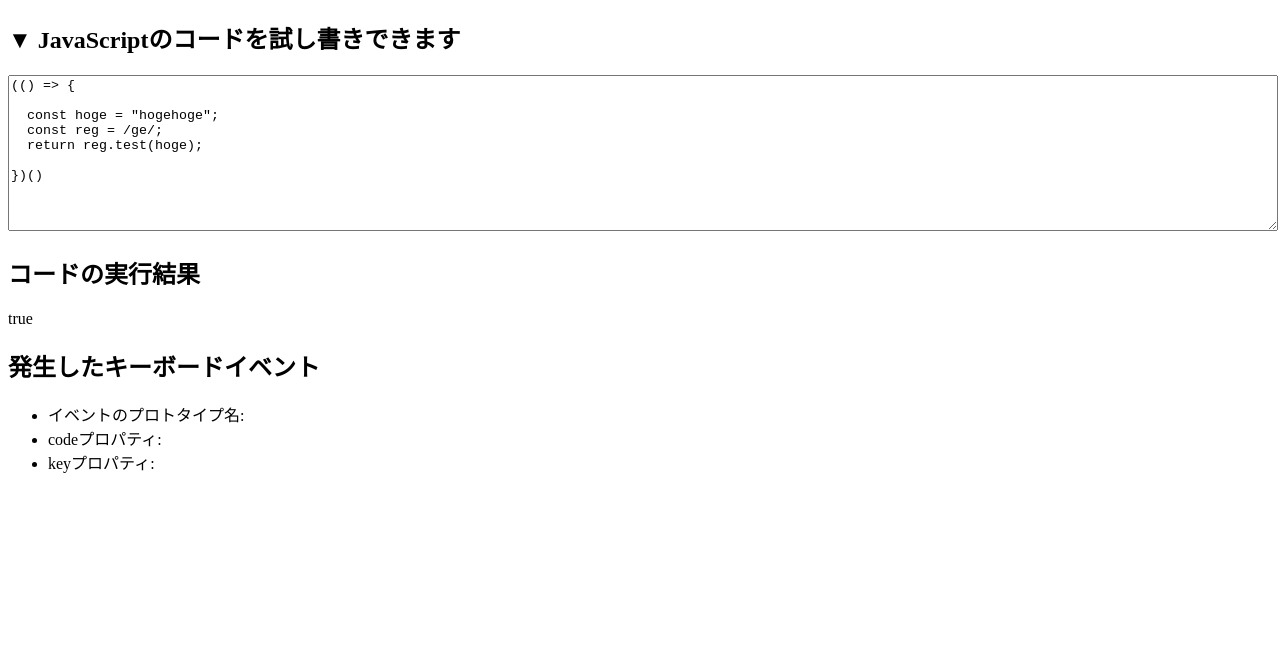
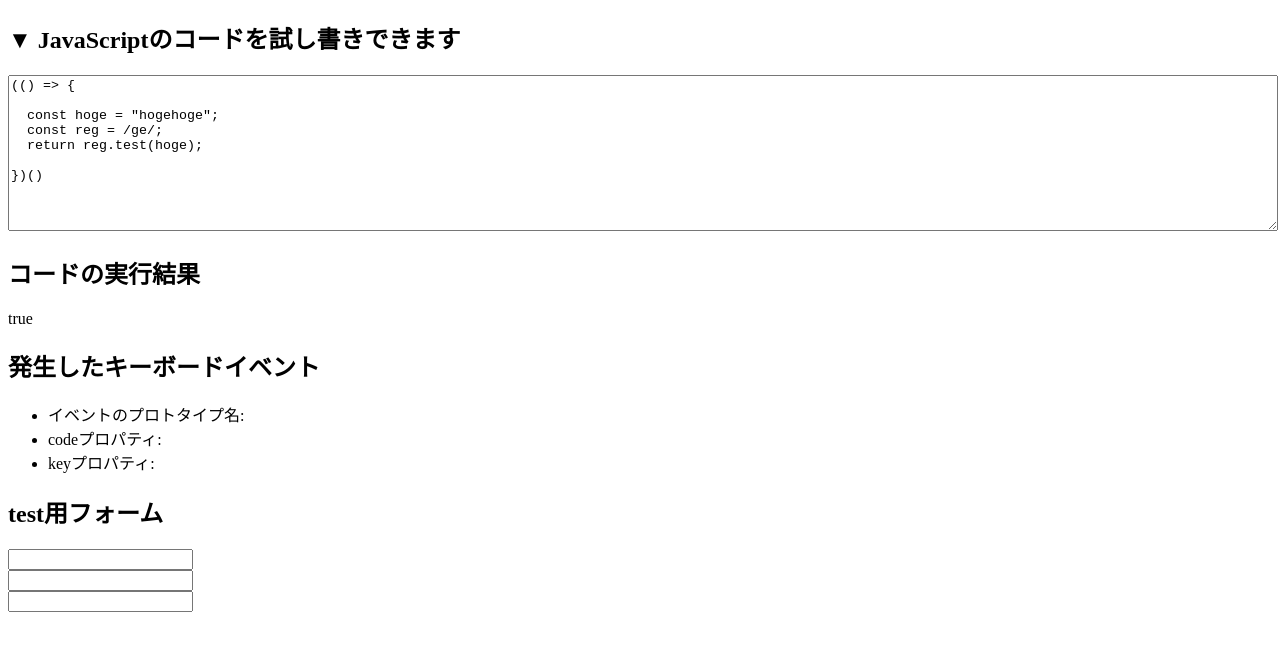
Before and after one commit to gel1123/signote, a plain HTML site: page 02_html5-Lv.2/test.html in a window 1280 px wide. Drawn offline with Linux system fonts and the light colour scheme.

Commit message:
studyibg...

```diff
--- a/02_html5-Lv.2/test.html
+++ b/02_html5-Lv.2/test.html
@@ -41,7 +41,7 @@ window.onload = () => {
 </script>
 </head>
 <body>
-<div id="code">
+<form id="code">
 	<h2>▼ JavaScriptのコードを試し書きできます</h2>
 	<textarea oninput="test(this)">
 (() => {
@@ -51,7 +51,7 @@ window.onload = () => {
   return reg.test(hoge);
 
 })()</textarea>
-</div>
+</form>
 <div id="result">
 	<h2>コードの実行結果</h2>
 	<p></p>
@@ -64,5 +64,20 @@ window.onload = () => {
 		<li>keyプロパティ: <span></span></li>
 	</ul>
 </div>
+
+<div id="test-form">
+	<h2>test用フォーム</h2>
+	<form id="hoge" name="h">
+		<input name="i">
+	</form>
+
+	<form id="fuge" name="f">
+		<input name="i">
+	</form>
+
+	<form id="sage" name="s">
+		<input name="i">
+	</form>
+</div>
 </body>
 </html>
```
